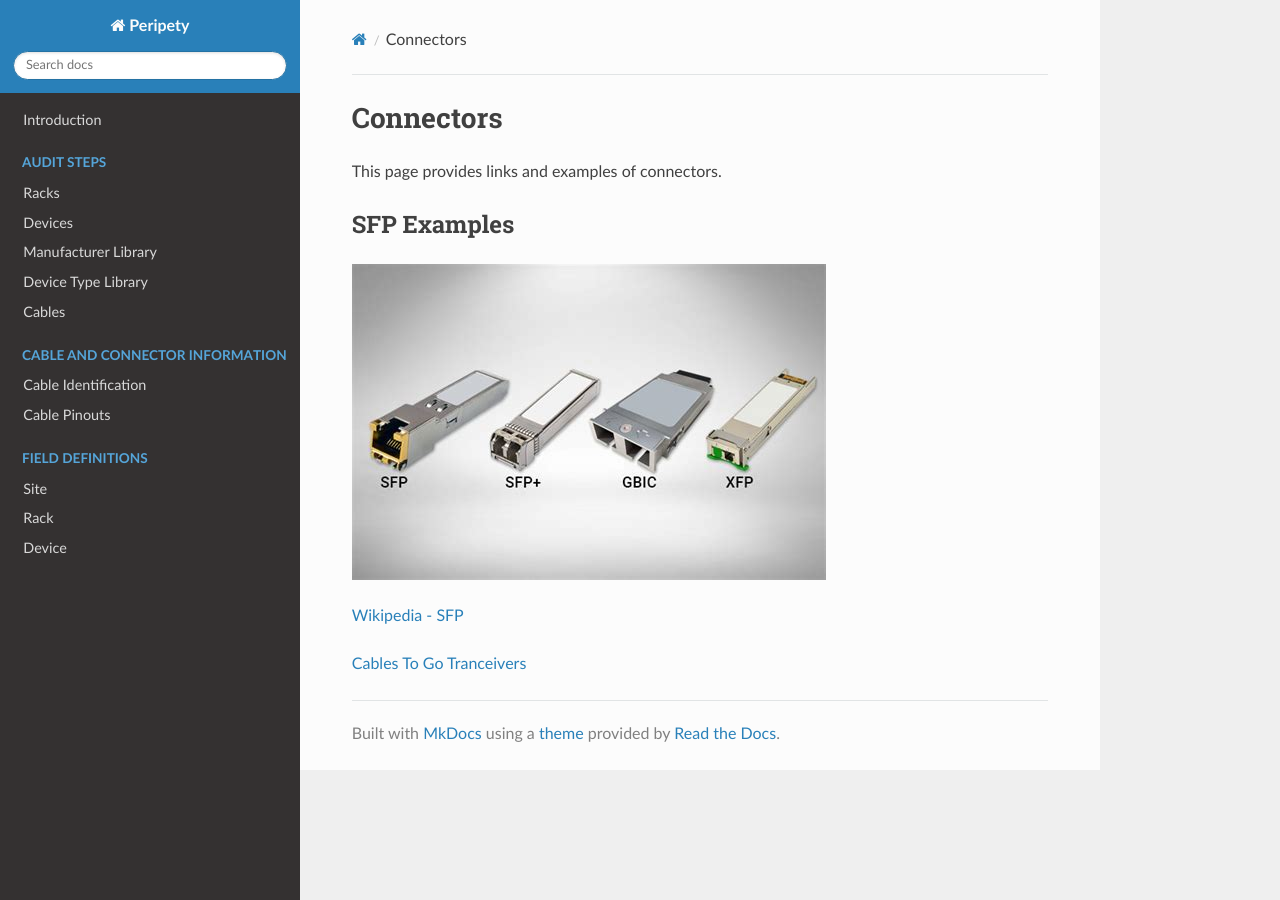
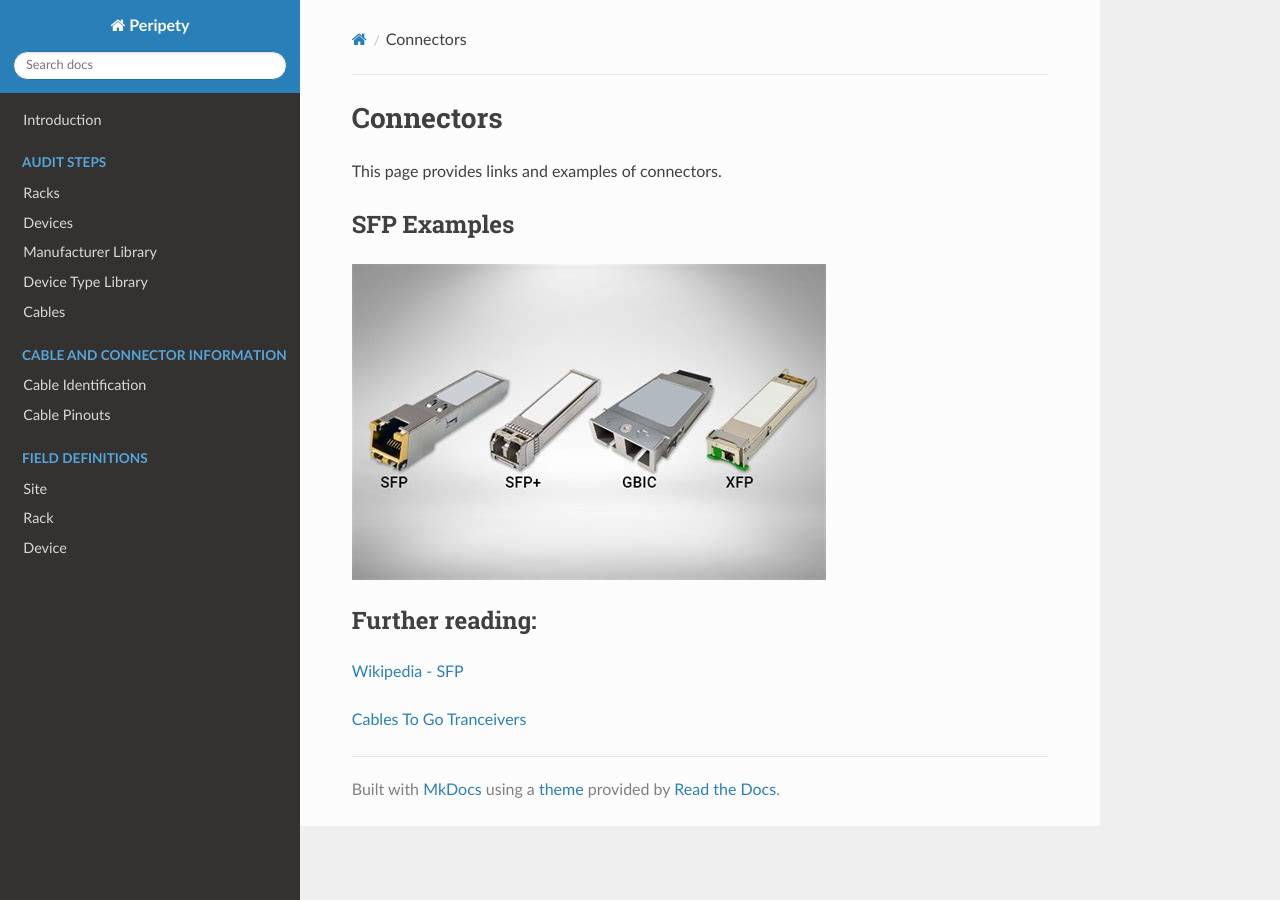
Before and after one commit to gadler01/peripety-docs, an MkDocs documentation site: the page built from docs/audit-steps/connectors.md, in a window 1280 px wide. Built offline with MkDocs 1.6.1, drawn with Linux system fonts in a browser that asks for light colours; nearby versions of some CDN libraries; old or Windows-style settings are respelled for this version of MkDocs.

Commit message:
Update connectors.md

```diff
--- a/docs/audit-steps/connectors.md
+++ b/docs/audit-steps/connectors.md
@@ -6,6 +6,8 @@ This page provides links and examples of connectors.
 
 ![SFPs](../img/sfps.jpg)
 
+## Further reading:
+
 [Wikipedia - SFP ](https://en.wikipedia.org/wiki/Small_form-factor_pluggable_transceiver)
 
 [Cables To Go Tranceivers](https://www.cablestogo.com/category/data-com-transceivers)
```
